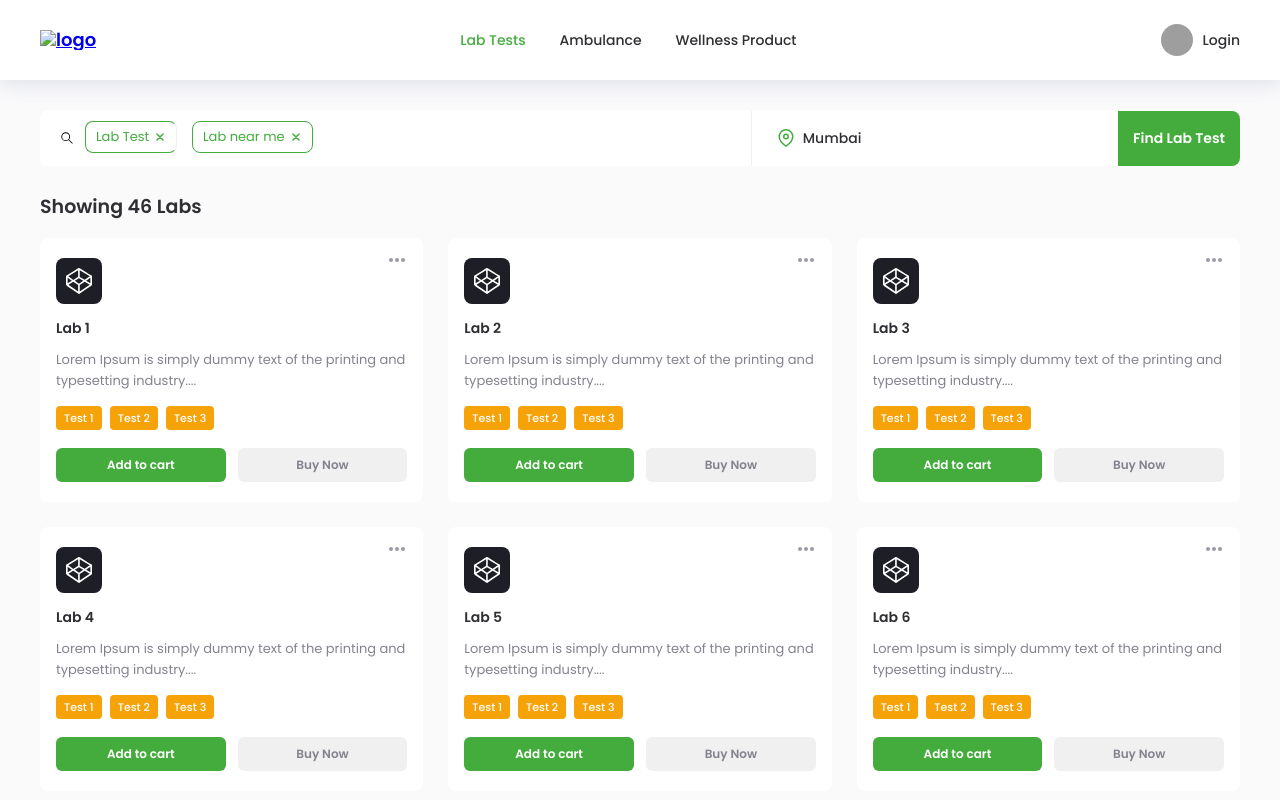
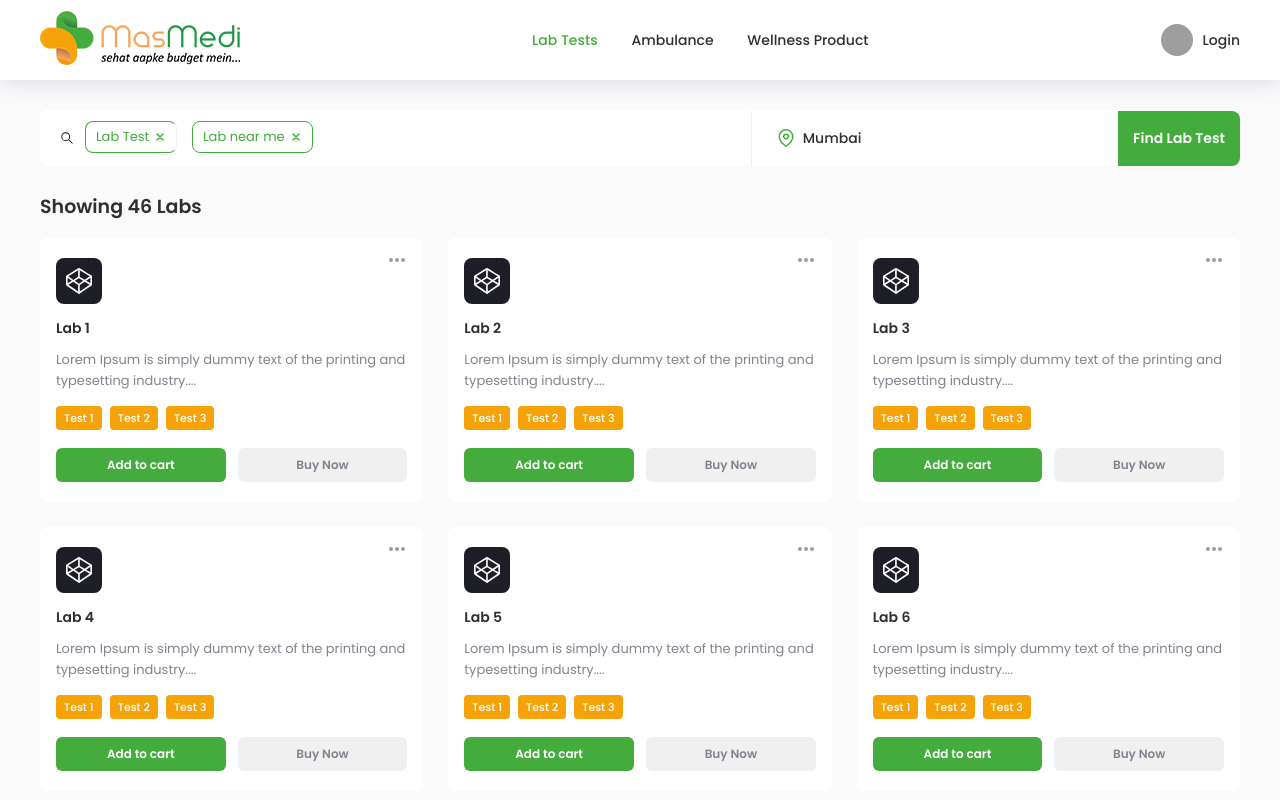
Before and after one commit to Samrudhi-Margi/Lab-Booking, a plain HTML site: page index.html in a window 1280 px wide. Drawn offline with nearby package versions, Linux system fonts and the light colour scheme; grey boxes are pictures that could not be loaded.

Commit message:
update image path online

```diff
--- a/index.html
+++ b/index.html
@@ -17,7 +17,7 @@
     <div class="job">
       <div class="header header-shadow">
        <div class="logo">
-        <a class="blog-header-logo text-dark" href="#"><img src="../web/img/logo.png" class="" alt="logo"></a>
+        <a class="blog-header-logo text-dark" href="#"><img src="img/logo.png" class="" alt="logo"></a>
        </div>
        <div class="header-menu">
         <a href="#" class="active">Lab Tests</a>
```
